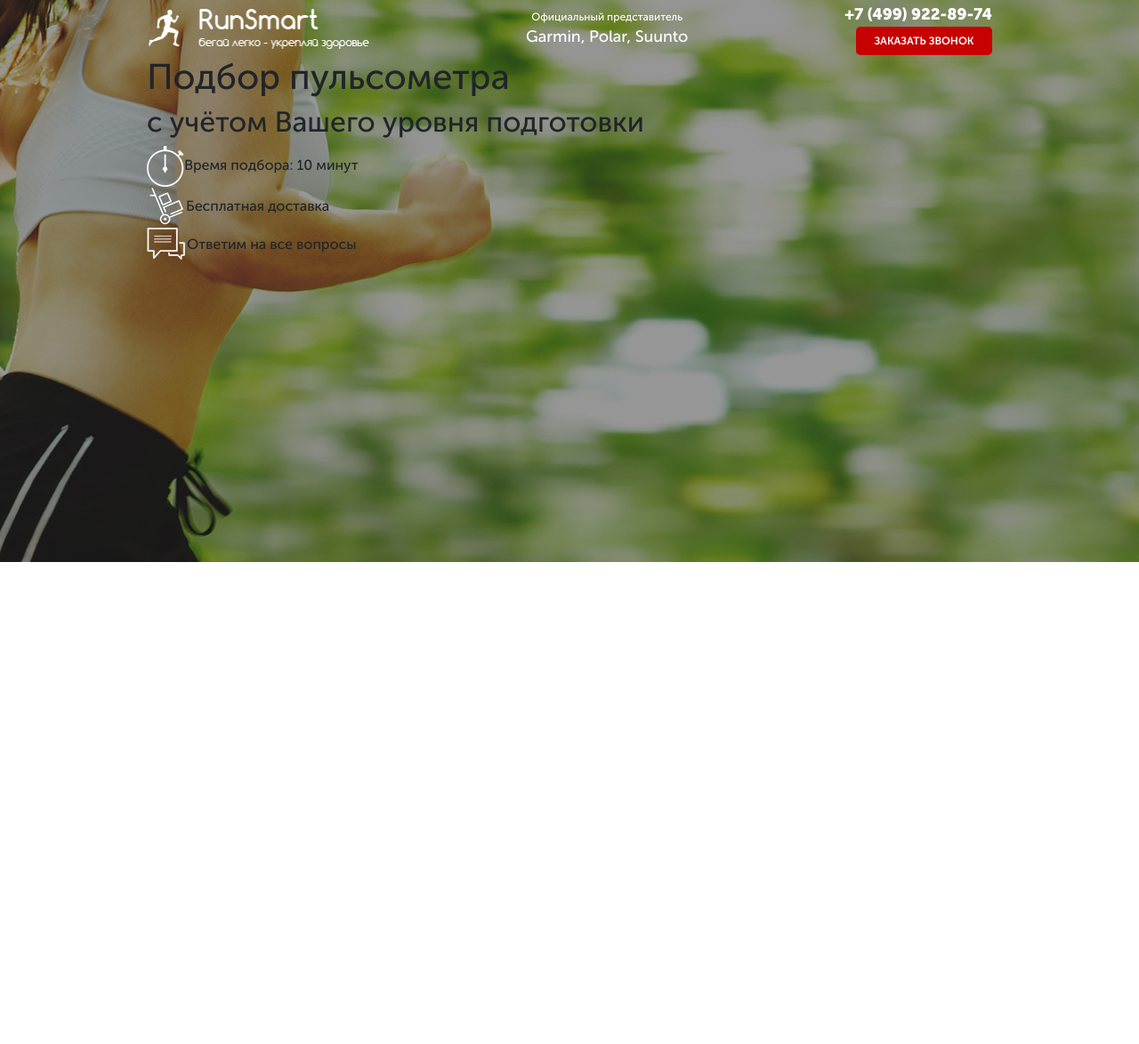
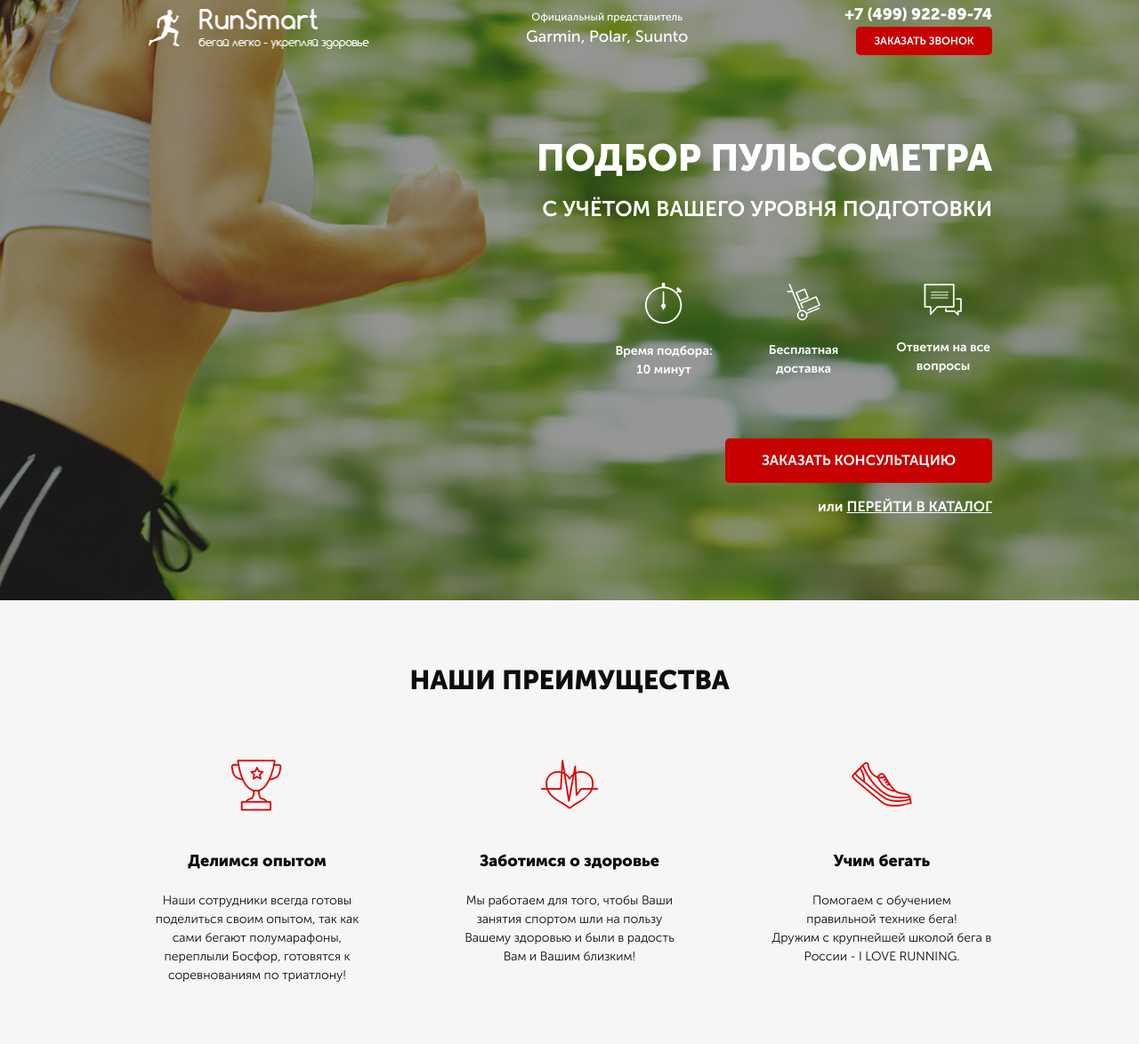
Before and after one commit to shadrin93/run-smart, a website: page src/index.html in a window 1280 px wide. Shown: the part 18-1192 px from the top of the page at 89% size. Before the commit the page ends 800 px from the top, so only its background shows below. Drawn offline with Linux system fonts and the light colour scheme.

Commit message:
two section

```diff
--- a/src/index.html
+++ b/src/index.html
@@ -27,18 +27,57 @@
 					<button class="button">заказать звонок</button>
 				</div>
 			</header>
-			<div class="promo_wrapper">
+			<div class="promo__wrapper">
 				<h1 class="promo__header">Подбор пульсометра</h1>
-				<h2 class="promo_subheader">с учётом Вашего уровня подготовки</h2>
+				<h2 class="promo__subheader">с учётом Вашего уровня подготовки</h2>
 				<div class="promo__icons">
-					<div class="promo_icon">
-						<img src="icons/time_icons.png" alt="time">Время подбора: 10 минут
+					<div class="promo__icon">
+						<img src="icons/time_icons.png" alt="time">
+						Время подбора: 10 минут
 					</div>
-					<div class="promo_icon">
-						<img src="icons/delivery_icon.png" alt="delivery">Бесплатная доставка
+					<div class="promo__icon">
+						<img src="icons/delivery_icon.png" alt="delivery">
+						Бесплатная доставка
 					</div>
-					<div class="promo_icon">
-						<img src="icons/message_icon.png" alt="message">Ответим на все вопросы
+					<div class="promo__icon">
+						<img src="icons/message_icon.png" alt="message">
+						Ответим на все вопросы
+					</div>
+				</div>
+				<button class="button button_main">заказать кОНСУЛЬТАЦИЮ</button>
+				<div class="promo__link">
+					или
+					<a href="#">ПЕРЕЙТИ В КАТАЛОГ</a>
+				</div>
+			</div>
+		</div>
+	</div>
+	<div class="advantag">
+		<div class="container">
+			<h2 class="title">НАШИ ПРЕИМУЩЕСТВА</h2>
+			<div class="advantag__wrapper">
+				<div class="advantag__item">
+					<img src="icons/cup.png" alt="cup" class="advantag__icon">
+					<div class="advantag__subtitle">Делимся опытом</div>
+					<div class="advantag__descr">
+						Наши сотрудники всегда готовы поделиться своим опытом, так как сами бегают полумарафоны, переплыли
+						Босфор, готовятся к соревнованиям по триатлону!
+					</div>
+				</div>
+				<div class="advantag__item">
+					<img src="icons/heart.png" alt="heart" class="advantag__icon">
+					<div class="advantag__subtitle">Заботимся о здоровье</div>
+					<div class="advantag__descr">
+						Мы работаем для того, чтобы Ваши занятия спортом шли на пользу Вашему здоровью и были в радость Вам и
+						Вашим близким!
+					</div>
+				</div>
+				<div class="advantag__item">
+					<img src="icons/shoe.png" alt="choe" class="advantag__icon">
+					<div class="advantag__subtitle">Учим бегать</div>
+					<div class="advantag__descr">
+						Помогаем с обучением <br>правильной технике бега! <br>Дружим с крупнейшей школой бега в России -
+						<span>I LOVE RUNNING.</span>
 					</div>
 				</div>
 			</div>
--- a/src/sass/base/_variables.scss
+++ b/src/sass/base/_variables.scss
@@ -1 +1,2 @@
 $main-color: #C70101;
+$black-color: #0D0D0D;
--- /dev/null
+++ b/src/sass/blocks/_advantag.scss
@@ -0,0 +1,28 @@
+.advantag {
+	padding: 72px 0 67px 0;
+	background-color: #F6F6F6;
+	&__wrapper {
+		display: flex;
+		justify-content: space-between;
+		margin-top: 65px;
+	}
+	&__item {
+		width: 248px;
+		display: flex;
+		flex-direction: column;
+		align-items: center;
+	}
+	&__subtitle {
+		font-weight: 900;
+		font-size: 18px;
+		color: $black-color;
+		margin-top: 42px;
+	}
+	&__descr {
+		text-align: center;
+		font-weight: 300;
+		font-size: 14px;
+		color: $black-color;
+		margin-top: 20px;
+	}
+}
--- a/src/sass/blocks/_buttons.scss
+++ b/src/sass/blocks/_buttons.scss
@@ -8,4 +8,11 @@
 	font-size: 12px;
 	font-weight: 700;
 	text-transform: uppercase;
+	&_main {
+		width: 300px;
+		height: 50px;
+		font-weight: 700;
+		font-size: 16px;
+		margin-top: 67px;
+	}
 }
--- a/src/sass/blocks/_header.scss
+++ b/src/sass/blocks/_header.scss
@@ -18,9 +18,7 @@
 			font-size: 18px;
 		}
 	}
-	a {
-		text-decoration: none;
-	}
+
 	&__phone {
 		color: #fff;
 		font-size: 18px;
--- a/src/sass/blocks/_promo.scss
+++ b/src/sass/blocks/_promo.scss
@@ -2,5 +2,52 @@
 	min-height: 650px;
 	padding: 21px 0 93px 0;
 	background: url(../../img/main.jpg) center (center/cover) no-repeat;
-
+	&__wrapper {
+		display: flex;
+		flex-direction: column;
+		align-items: flex-end;
+		margin-top: 91px;
+	}
+	&__header {
+		color: #fff;
+		font-size: 42px;
+		font-weight: 900;
+		text-transform: uppercase;
+	}
+	&__subheader {
+		color: #fff;
+		font-size: 24px;
+		font-weight: 700;
+		text-transform: uppercase;
+		margin-top: 10px;
+	}
+	&__icons {
+		margin-top: 60px;
+		width: 424px;
+		display: flex;
+		justify-content: space-between;
+	}
+	&__icon {
+		width: 110px;
+		text-align: center;
+		color: #fff;
+		font-size: 14px;
+		font-weight: 700;
+		img {
+			display: block;
+			margin: 0 auto;
+			margin-bottom: 20px;
+		}
+	}
+	&__link {
+		margin-top: 15px;
+		color: #fff;
+		font-weight: 700;
+		font-size: 16px;
+		a {
+			color: #fff;
+			text-transform: uppercase;
+			text-decoration: underline;
+		}
+	}
 }
--- /dev/null
+++ b/src/sass/blocks/_title.scss
@@ -0,0 +1,7 @@
+.title {
+	text-align: center;
+	font-weight: 900;
+	font-size: 30px;
+	color: $black-color;
+	text-transform: uppercase;
+}
--- a/src/sass/style.scss
+++ b/src/sass/style.scss
@@ -3,6 +3,10 @@
 
 * {
 	font-family: 'Museo Sans Cyrl';
+}
+
+a {
+	text-decoration: none;
 }
 
 .container {
@@ -12,4 +16,6 @@
 
 @import 'blocks/promo.scss';
 @import 'blocks/header.scss';
-@import 'blocks/buttons.scss'
+@import 'blocks/buttons.scss';
+@import 'blocks/advantag.scss';
+@import 'blocks/title.scss';
```
Also changed, not shown: src/css/style.min.css.
